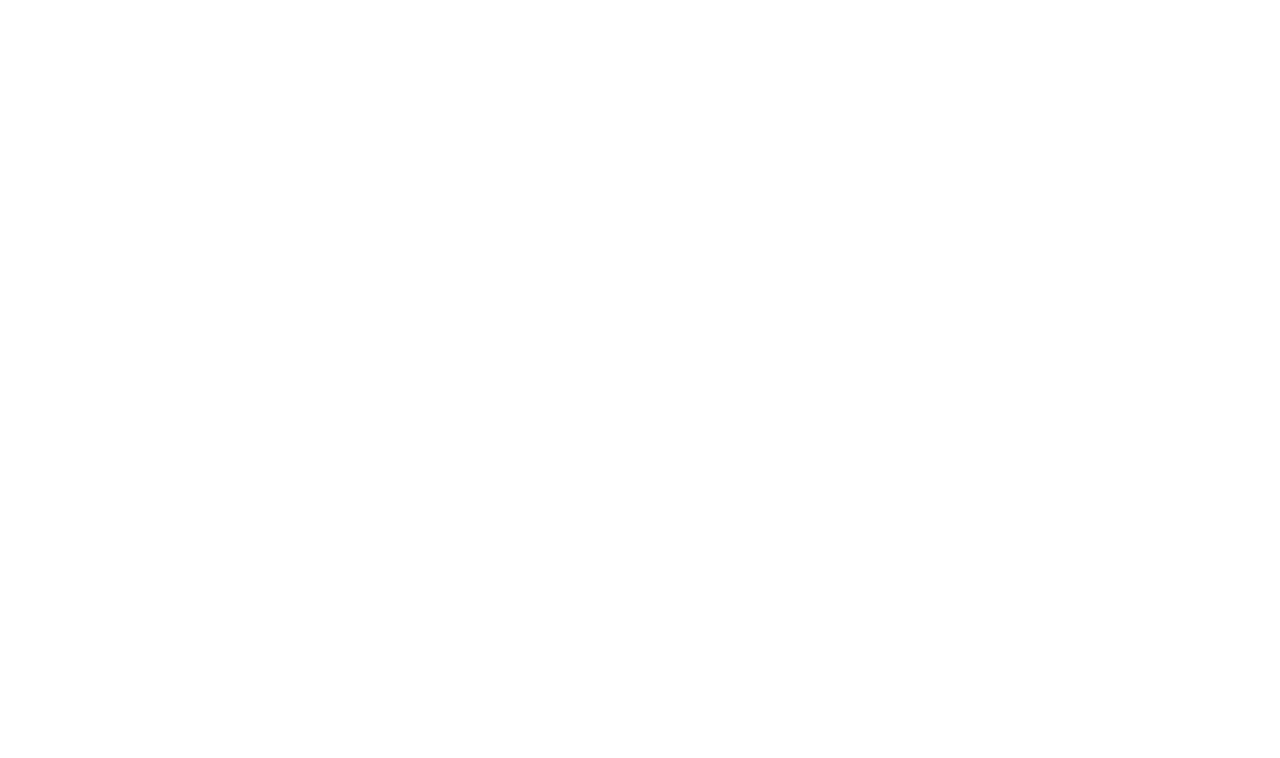
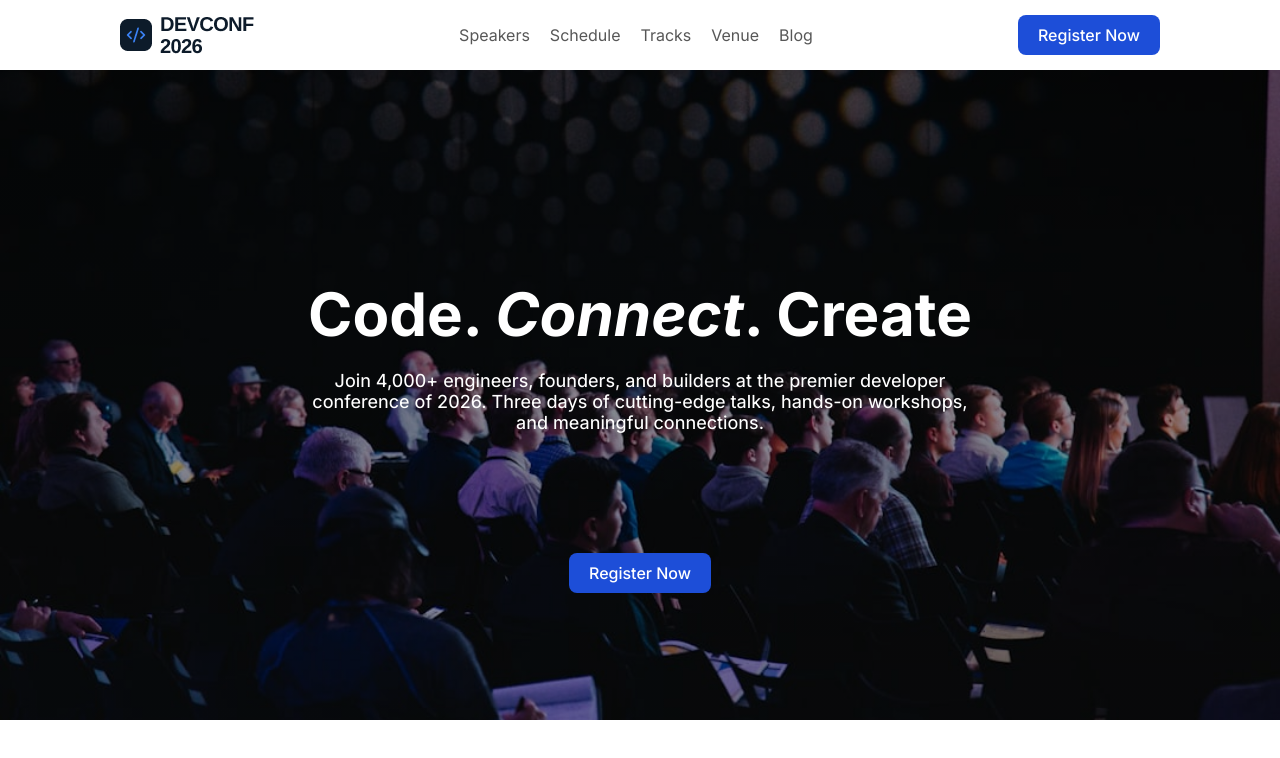
Before and after one commit to ShahariarPranto11/B14-A01-DevConf, a plain HTML site: page index.html in a window 1280 px wide. Drawn offline with Linux system fonts and the light colour scheme.

Commit message:
Updated hero section

```diff
--- a/index.html
+++ b/index.html
@@ -1,12 +1,55 @@
 <!DOCTYPE html>
 <html lang="en">
+
 <head>
     <meta charset="UTF-8">
     <meta name="viewport" content="width=device-width, initial-scale=1.0">
-    <title>Document</title>
+    <title>DevConf</title>
     <link rel="stylesheet" href="./style.css">
+
+    <!-- google fonts -->
+    <link rel="preconnect" href="https://fonts.googleapis.com">
+    <link rel="preconnect" href="https://fonts.gstatic.com" crossorigin>
+    <link
+        href="https://fonts.googleapis.com/css2?family=Inter:ital,opsz,wght@0,14..32,100..900;1,14..32,100..900&family=Open+Sans:ital,wght@0,300..800;1,300..800&family=Plus+Jakarta+Sans:ital,wght@0,200..800;1,200..800&display=swap"
+        rel="stylesheet">
+
 </head>
+
 <body>
+    <!-- nav start -->
+    <header>
+        <nav class="container">
 
+            <img src="./assets/logo.png" alt="devconf logo">
+
+            <ul>
+                <li><a href="">Speakers</a></li>
+                <li><a href="">Schedule</a></li>
+                <li><a href="">Tracks</a></li>
+                <li><a href="">Venue</a></li>
+                <li><a href="">Blog</a></li>
+            </ul>
+
+            <button class="common-btn">Register Now</button>
+        </nav>
+    </header>
+
+    <!-- nav end -->
+
+    <!-- hero section-->
+    <section class="hero">
+        <div class="">
+            <div class="hero-content ">
+                <h1>Code. <em>Connect</em>. Create</h1>
+
+                <p>Join 4,000+ engineers, founders, and builders at the premier developer conference of 2026. Three days
+                    of cutting-edge talks, hands-on workshops, and meaningful connections.</p>
+            </div>
+
+            <button class="common-btn hero-btn">Register Now</button>
+        </div>
+    </section>
 </body>
+
 </html>
--- a/style.css
+++ b/style.css
@@ -0,0 +1,101 @@
+* {
+    margin: 0;
+    padding: 0;
+    box-sizing: border-box;
+    font-family: "Inter", sans-serif;
+}
+
+img {
+    max-width: 100%;
+
+}
+
+
+.common-btn {
+    background-color: #1D4ED8;
+    padding: 10px 20px;
+    border-radius: 8px;
+    font-size: 16px;
+    font-weight: 500;
+    color: #FFFFFF;
+    cursor: pointer;
+    border: none;
+
+}
+
+header {
+    background-color: #FFFFFF;
+}
+
+.container {
+    max-width: 1200px;
+    margin: auto;
+}
+
+nav {
+    display: flex;
+    justify-content: space-between;
+    align-items: center;
+    padding: 13px 80px;
+}
+
+ul {
+    display: flex;
+    list-style: none;
+    justify-content: space-between;
+    align-items: center;
+    gap: 20px;
+}
+
+ul li a {
+    text-decoration: none;
+    color: #575757
+}
+
+/* hero section style */
+.hero {
+    background-image: linear-gradient(rgba(0, 0, 0, 0.55),
+            rgba(0, 0, 0, 0.35)),
+        url("../assets/banner.jpg");
+    display: flex;
+    justify-content: center;
+    align-items: center;
+    text-align: center;
+    height: 650px;
+    background-size: cover;
+    background-position: center;
+    background-repeat: no-repeat;
+}
+
+.hero-content {
+    max-width: 830px;
+    margin: 0 auto;
+    display: flex;
+    justify-content: space-between;
+    flex-direction: column;
+    padding: 80px 80px 50px;
+}
+
+.hero-content h1 {
+    color: white;
+    font-size: 60px;
+    font-weight: 700;
+    margin-bottom: 20px;
+    text-align: center;
+
+
+}
+
+.hero-content p {
+    color: white;
+    font-size: 18px;
+    font-weight: 450;
+
+
+}
+
+.hero-btn {
+    align-self: center;
+    margin-top: 70px;
+
+}
```
